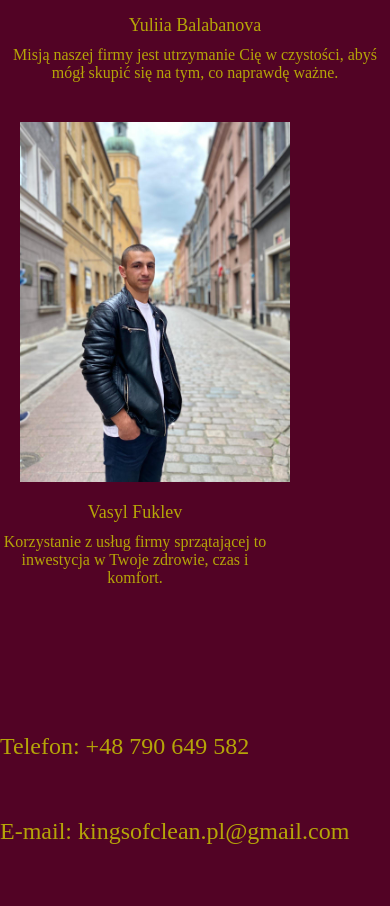
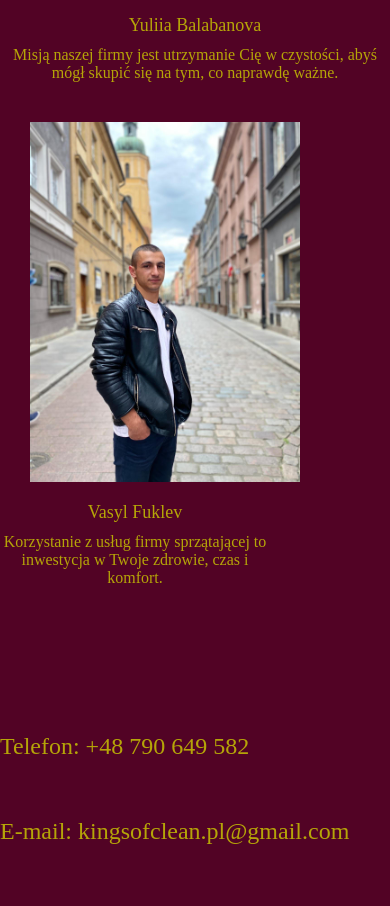
Before and after one commit to Qu4ckyy/KingsOfCleaning, a React (Create React App) app in the folder kingsofcleaning/: page / in a window 390 px wide. Shown: the part 3000-3906 px from the top of the page. Built offline with nearby package versions, Linux system fonts and the light colour scheme.

Commit message:
poprawki10

```diff
--- a/kingsofcleaning/src/MainPage/MainPage.scss
+++ b/kingsofcleaning/src/MainPage/MainPage.scss
@@ -255,7 +255,7 @@
           height: auto;
           margin-right: 0;
           margin-bottom: 20px;
-          margin-left: 40px;
+          margin-left: 60px;
         }
         .text-container {
           text-align: center;
```
